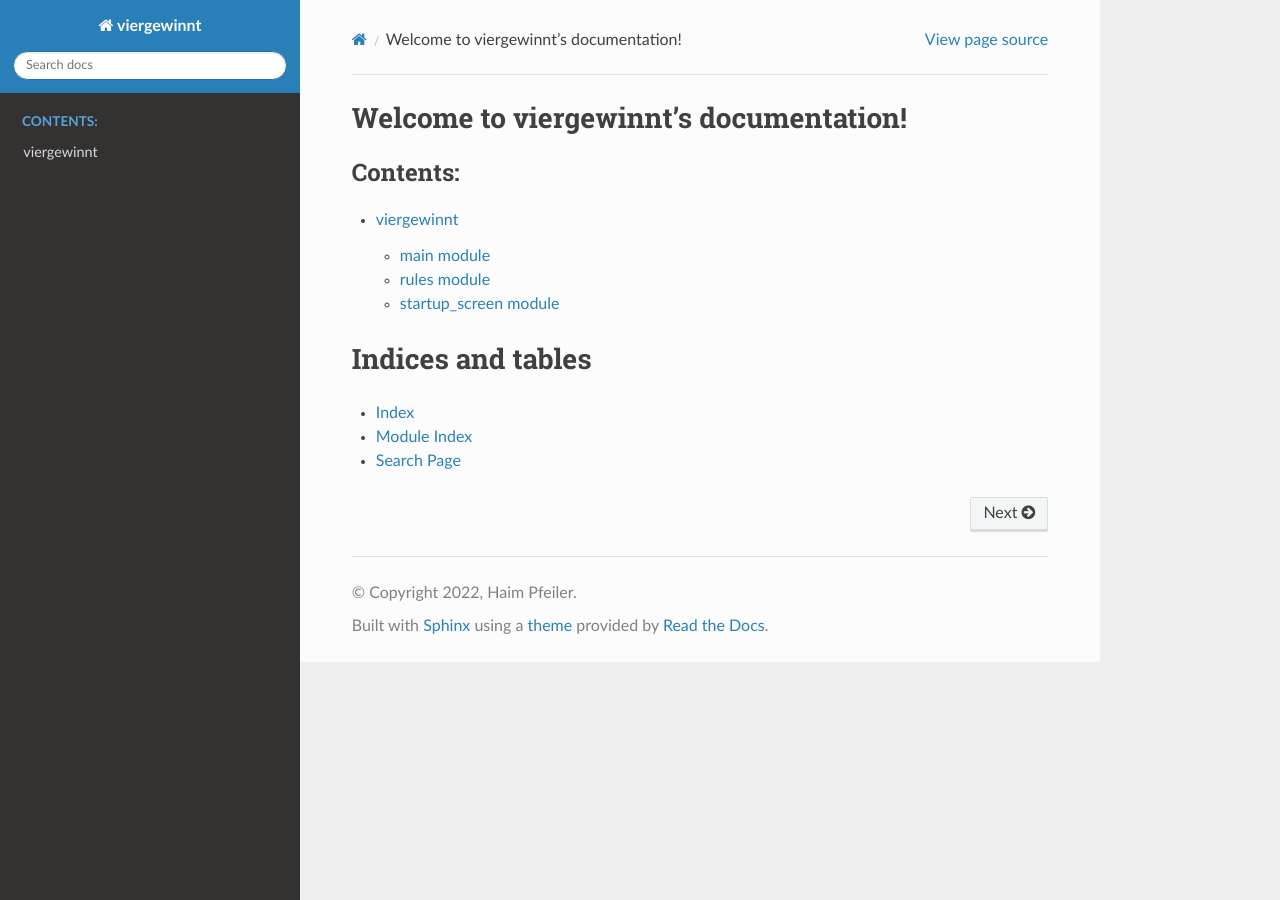
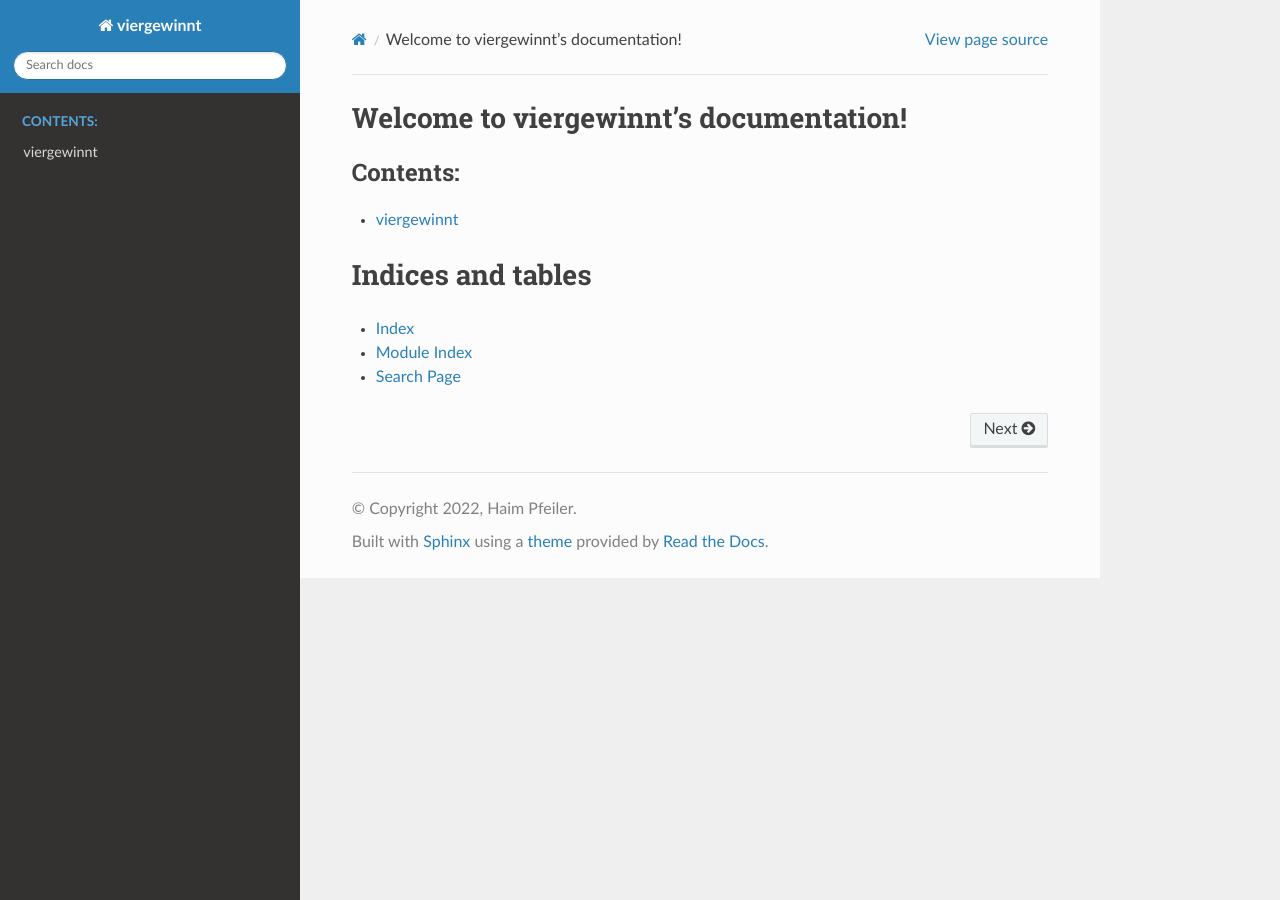
Before and after one commit to RichardHaim/viergewinnt, a Sphinx documentation site: the page built from docs/source/index.rst, in a window 1280 px wide. Built offline with Sphinx 7.4.7 and the Read the Docs theme 2.0.0, drawn with Linux system fonts in a browser that asks for light colours; pages that are not in the unit, such as notebooks, are missing from menus.

Commit message:
updated documentation

```diff
--- a/docs/source/modules.rst
+++ b/docs/source/modules.rst
@@ -4,6 +4,4 @@ viergewinnt
 .. toctree::
    :maxdepth: 4
 
-   main
-   rules
-   startup_screen
+   viergewinnt
```
Also changed, not shown: viergewinnt/__init__.py (added), 13 other files.
